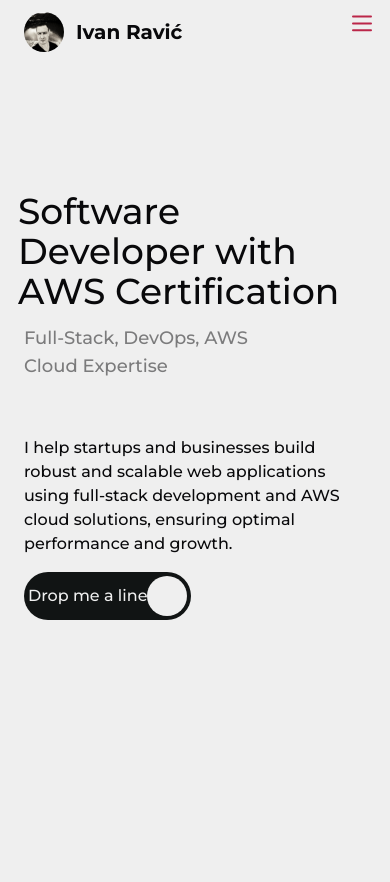
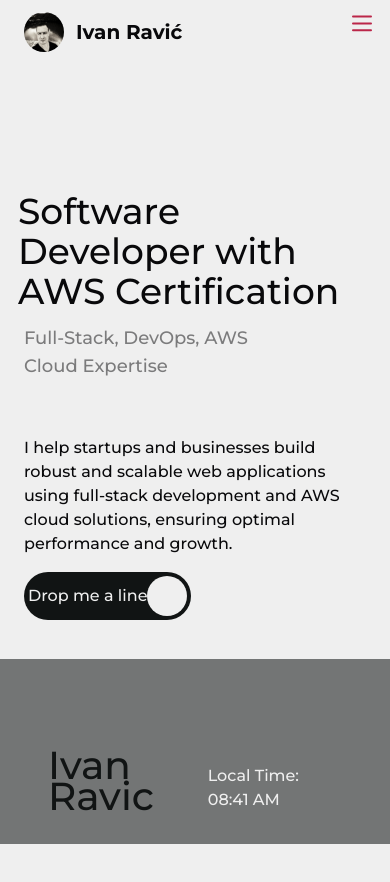
Before and after one commit to IvanRavic88/portfolio_nextjs_docker, a Next.js app: page / in a window 390 px wide. Shown: the top 882 px of the page. Before the commit the page ends 844 px from the top, so only its background shows below. Built offline with nearby package versions, Linux system fonts and the light colour scheme.

Commit message:
Implement locomotive smooth scroll on homepage and nearly complete Footer

```diff
--- a/package.json
+++ b/package.json
@@ -19,9 +19,11 @@
     "@radix-ui/react-navigation-menu": "^1.1.4",
     "@radix-ui/react-select": "^2.0.0",
     "@radix-ui/react-slot": "^1.0.2",
+    "@types/locomotive-scroll": "^4.1.3",
     "class-variance-authority": "^0.7.0",
     "clsx": "^2.1.0",
     "framer-motion": "^11.1.3",
+    "locomotive-scroll": "^5.0.0-beta.13",
     "lucide-react": "^0.368.0",
     "next": "^14.2.4",
     "next-themes": "^0.3.0",
--- a/src/app/layout.tsx
+++ b/src/app/layout.tsx
@@ -25,14 +25,14 @@ export default function RootLayout({
   return (
     <html lang="en" className="h-full" suppressHydrationWarning>
       <body
-        className={`md:text-sm lg:text-2xl ${montserrat_display.className}`}
+        className={`md:text-lg lg:text-2xl ${montserrat_display.className}`}
       >
         <Providers>
           <Header />
           <HeaderMobile />
 
           {children}
-          {/* <Footer /> */}
+          <Footer />
         </Providers>
       </body>
     </html>
--- a/src/app/page.tsx
+++ b/src/app/page.tsx
@@ -1,6 +1,15 @@
-import SocialLink from '@/components/SocialLink';
+'use client';
+import { useEffect } from 'react';
+import LinkAnimated from '@/components/LinkAnimated';
 
-function Home() {
+export default function Home() {
+  useEffect(() => {
+    (async () => {
+      const LocomotiveScroll = (await import('locomotive-scroll')).default;
+      const locomotiveScroll = new LocomotiveScroll();
+    })();
+  }, []);
+
   return (
     <>
       <main className="mx-auto px-6 sm:px-10">
@@ -51,15 +60,15 @@ function Home() {
                 <li className="mb-4 border-b-2 pb-2 text-center opacity-50">
                   <span>Let&apos;s get connected</span>
                 </li>
-                <SocialLink href="https://www.instagram.com/ivan_ravic_88/">
+                <LinkAnimated href="https://www.instagram.com/ivan_ravic_88/">
                   Instagram
-                </SocialLink>
-                <SocialLink href="https://linkedin.com/in/ivan-ravić-b3aa36143">
+                </LinkAnimated>
+                <LinkAnimated href="https://linkedin.com/in/ivan-ravić-b3aa36143">
                   LinkedIn
-                </SocialLink>
-                <SocialLink href="https://github.com/IvanRavic88?tab=repositories">
+                </LinkAnimated>
+                <LinkAnimated href="https://github.com/IvanRavic88?tab=repositories">
                   GitHub
-                </SocialLink>
+                </LinkAnimated>
               </ul>
             </div>
           </div>
@@ -68,4 +77,3 @@ function Home() {
     </>
   );
 }
-export default Home;
--- a/src/components/Footer.tsx
+++ b/src/components/Footer.tsx
@@ -1,13 +1,16 @@
+import React from 'react';
+
+import Content from './FooterContent';
+
 export default function Footer() {
-  const currentYear = new Date().getFullYear();
-  const currentDate = new Date();
-  const currentMonth = currentDate.toLocaleString("default", { month: "long" });
-
   return (
-    <footer className="w-full bg-black p-4 sm:p-12 flex justify-left items-center">
-      <p className="text-sm text-gray-300">
-        Designed and made by Ivan Ravić @ {currentMonth} {currentYear}
-      </p>
-    </footer>
+    <div
+      className="relative h-[600px]"
+      style={{ clipPath: 'polygon(0% 0, 100% 0%, 100% 100%, 0 100%)' }}
+    >
+      <div className="fixed bottom-0 h-[600px] w-full">
+        <Content />
+      </div>
+    </div>
   );
 }
--- /dev/null
+++ b/src/components/FooterContent.tsx
@@ -0,0 +1,87 @@
+import LinkAnimated from './LinkAnimated';
+import ThemedText from './ThemedText';
+import Image from 'next/image';
+import IvanRavic from '@/public/Ivan.png';
+
+export default function Content() {
+  return (
+    <div className="flex h-full w-full flex-col justify-between bg-custom-gray px-12 py-8">
+      <Section1 />
+      <Section2 />
+    </div>
+  );
+}
+
+const Section1 = () => {
+  return (
+    <div>
+      <Nav />
+    </div>
+  );
+};
+
+const Section2 = () => {
+  const currentTime = new Date().toLocaleTimeString([], {
+    hour: '2-digit',
+    minute: '2-digit',
+    hourCycle: 'h12',
+  });
+
+  return (
+    <div className="flex items-end justify-between">
+      <h1 className="mt-10 flex items-center text-[10vw] leading-[0.8] text-custom-dark">
+        <Image
+          src={IvanRavic}
+          alt="Ivan Ravić profile picture"
+          width={200}
+          height={200}
+          className="mr-3 hidden rounded-full sm:block"
+        />
+        Ivan Ravic
+      </h1>
+      <ThemedText>
+        <p>Local Time: {currentTime} </p>
+      </ThemedText>
+    </div>
+  );
+};
+
+const Nav = () => {
+  return (
+    <div className="flex shrink-0 gap-20">
+      <div className="flex flex-col gap-2">
+        <ul>
+          <h3 className="mb-2 uppercase">
+            <LinkAnimated href="/about">
+              <ThemedText>About</ThemedText>
+            </LinkAnimated>
+          </h3>
+          <LinkAnimated href="/contact">Contact</LinkAnimated>
+          <LinkAnimated href="/projects">Projects</LinkAnimated>
+          <LinkAnimated href="/Ivan_Ravić_Resume_21_5_2024.pdf">
+            Resume
+          </LinkAnimated>
+          <LinkAnimated href="/AWS Certified Developer - Associate certificate.pdf">
+            AWS Certificate
+          </LinkAnimated>
+        </ul>
+      </div>
+      <div className="flex flex-col gap-2">
+        <ul>
+          <h3 className="mb-2 uppercase">
+            <ThemedText>Socials</ThemedText>
+          </h3>
+          <LinkAnimated href="https://www.instagram.com/ivan_ravic_88/">
+            Instagram
+          </LinkAnimated>
+          <LinkAnimated href="https://linkedin.com/in/ivan-ravić-b3aa36143">
+            LinkedIn
+          </LinkAnimated>
+          <LinkAnimated href="https://github.com/IvanRavic88?tab=repositories">
+            GitHub
+          </LinkAnimated>
+        </ul>
+      </div>
+    </div>
+  );
+};
--- a/src/components/SocialLink.tsx
+++ b/src/components/LinkAnimated.tsx
@@ -3,9 +3,9 @@ type socialLinkProps = {
   children: React.ReactNode;
 };
 
-export default function SocialLink({ href, children }: socialLinkProps) {
+export default function LinkAnimated({ href, children }: socialLinkProps) {
   return (
-    <li className="mb-2 text-center sm:text-left">
+    <li className="mb-2 sm:text-left">
       <a
         href={href}
         target="_blank"
--- /dev/null
+++ b/src/components/ThemedText.tsx
@@ -0,0 +1,30 @@
+'use client';
+import React, { useEffect, useState } from 'react';
+import { useTheme } from 'next-themes';
+
+interface ThemedTextProps {
+  className?: string;
+  children: React.ReactNode;
+}
+
+const ThemedText: React.FC<ThemedTextProps> = ({
+  className = '',
+  children,
+}) => {
+  const { theme } = useTheme();
+  const [mounted, setMounted] = useState(false);
+
+  useEffect(() => {
+    setMounted(true);
+  }, []);
+
+  const textColor = theme === 'dark' ? 'text-custom-dark' : 'text-custom-light';
+
+  return (
+    <span className={`${className} ${mounted ? textColor : ''}`}>
+      {children}
+    </span>
+  );
+};
+
+export default ThemedText;
```
Also changed, not shown: src/components/Header.tsx (+1 -1 lines), 1 other file (tests, documents, lock files or other folders).
